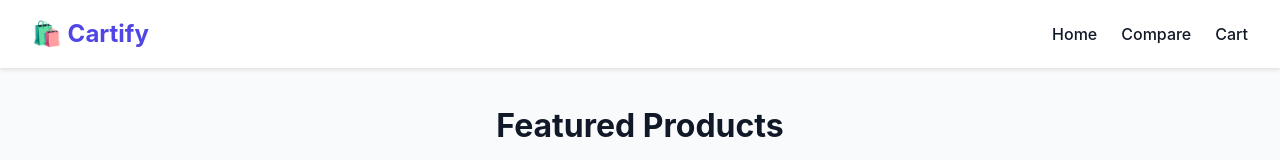
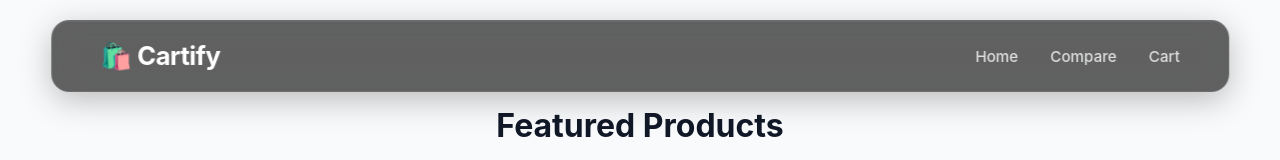
Before and after one commit to atharvachiddarwaar18/Cartify, a React (Vite) app: page / in a window 1280 px wide. Shown: the top 160 px of the page. Built offline with nearby package versions, Linux system fonts and the light colour scheme; no server answers.

Commit message:
Navbar changes

```diff
--- a/src/components/Navbar.css
+++ b/src/components/Navbar.css
@@ -2,32 +2,106 @@
   display: flex;
   justify-content: space-between;
   align-items: center;
-  padding: 1rem 2rem;
-  background-color: var(--nav-bg);
-  box-shadow: 0 2px 4px rgba(0, 0, 0, 0.1);
+
+  padding: 1rem 3rem;
+
   position: fixed;
-  top: 0;
-  left: 0;
-  right: 0;
+  top: 20px;
+  left: 50%;
+  transform: translateX(-50%);
+
+  width: 92%;
+  max-width: 1400px;
+
+  background: rgba(15, 15, 15, 0.65);
+  backdrop-filter: blur(14px);
+
+  border: 1px solid rgba(255, 255, 255, 0.08);
+
+  border-radius: 18px;
+
+  box-shadow:
+    0 8px 32px rgba(0, 0, 0, 0.25),
+    inset 0 1px 0 rgba(255, 255, 255, 0.06);
+
   z-index: 1000;
+
+  transition:
+    background 0.3s ease,
+    transform 0.3s ease,
+    box-shadow 0.3s ease;
 }
 
 .navbar-logo a {
-  font-size: 1.5rem;
-  font-weight: bold;
-  color: var(--primary-color);
+  font-size: 1.6rem;
+  font-weight: 700;
+  letter-spacing: -0.5px;
+
+  color: white;
+
+  transition: opacity 0.3s ease;
+}
+
+.navbar-logo a:hover {
+  opacity: 0.8;
 }
 
 .navbar-links {
   display: flex;
-  gap: 1.5rem;
+  align-items: center;
+  gap: 2rem;
 }
 
 .navbar-links a {
+  position: relative;
+
+  font-size: 0.95rem;
   font-weight: 500;
-  transition: color 0.2s ease;
+
+  color: rgba(255, 255, 255, 0.8);
+
+  transition:
+    color 0.3s ease,
+    transform 0.3s ease;
+}
+
+.navbar-links a::after {
+  content: "";
+
+  position: absolute;
+  left: 0;
+  bottom: -6px;
+
+  width: 0%;
+  height: 2px;
+
+  background: var(--primary-color);
+
+  transition: width 0.3s ease;
 }
 
 .navbar-links a:hover {
-  color: var(--primary-color);
+  color: white;
+  transform: translateY(-1px);
 }
+
+.navbar-links a:hover::after {
+  width: 100%;
+}
+
+
+.navbar.scrolled {
+  padding: 0.75rem 2.5rem;
+
+  background: rgba(10, 10, 10, 0.78);
+
+  backdrop-filter: blur(18px);
+
+  border: 1px solid rgba(255, 255, 255, 0.06);
+
+  box-shadow:
+    0 10px 40px rgba(0, 0, 0, 0.35),
+    0 0 20px rgba(255, 255, 255, 0.03);
+
+  transform: translateX(-50%) translateY(-2px);
+}
--- a/src/components/Navbar.jsx
+++ b/src/components/Navbar.jsx
@@ -1,22 +1,55 @@
-import React from 'react';
+import React, { useEffect, useContext, useState } from 'react';
 import { Link } from 'react-router-dom';
 import './Navbar.css';
-import { useContext } from 'react';
 import { CartContext } from '../context/CartContext';
 
 function Navbar() {
   const { cartItems } = useContext(CartContext);
 
-  const totalItems = cartItems.reduce((total, item) => total + item.quantity, 0);
+  const [scrolled, setScrolled] = useState(false);
+
+  const totalItems = cartItems.reduce(
+    (total, item) => total + item.quantity,
+    0
+  );
+
+  useEffect(() => {
+    const handleScroll = () => {
+      setScrolled(window.scrollY > 50);
+    };
+
+    window.addEventListener('scroll', handleScroll);
+
+    return () => {
+      window.removeEventListener('scroll', handleScroll);
+    };
+  }, []);
+
   return (
-    <nav className="navbar">
+    <nav className={`navbar ${scrolled ? 'scrolled' : ''}`}>
       <div className="navbar-logo">
         <Link to="/">🛍️ Cartify</Link>
       </div>
+
       <ul className="navbar-links">
-        <li><Link to="/">Home</Link></li>
-        <li><Link to="/compare">Compare</Link></li>
-        <li><Link to="/cart">Cart {totalItems > 0 && <span className="cart-badge">({totalItems})</span>}</Link></li>
+        <li>
+          <Link to="/">Home</Link>
+        </li>
+
+        <li>
+          <Link to="/compare">Compare</Link>
+        </li>
+
+        <li>
+          <Link to="/cart">
+            Cart
+            {totalItems > 0 && (
+              <span className="cart-badge">
+                {totalItems}
+              </span>
+            )}
+          </Link>
+        </li>
       </ul>
     </nav>
   );
```
Also changed, not shown: 1 other file (tests, documents, lock files or other folders).
